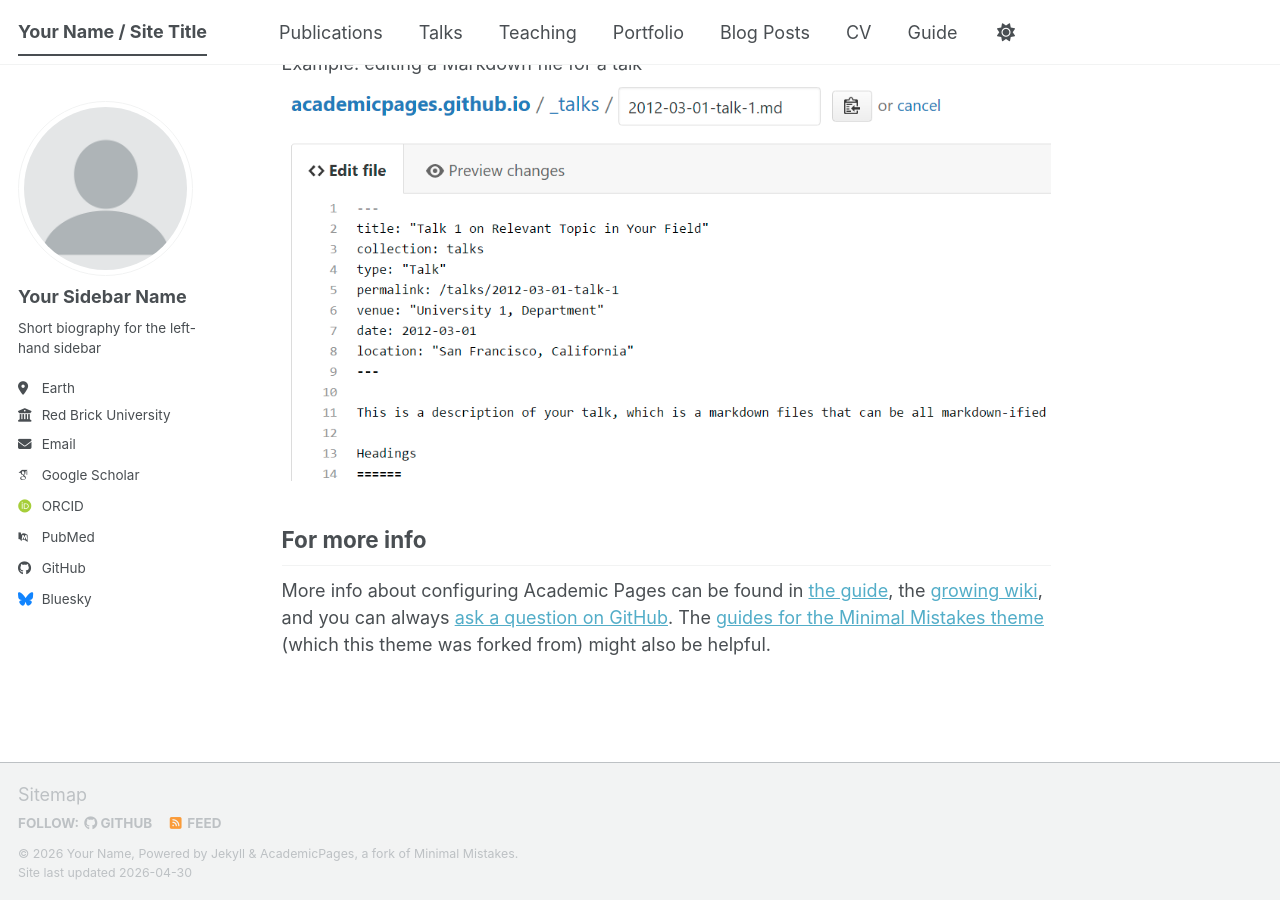
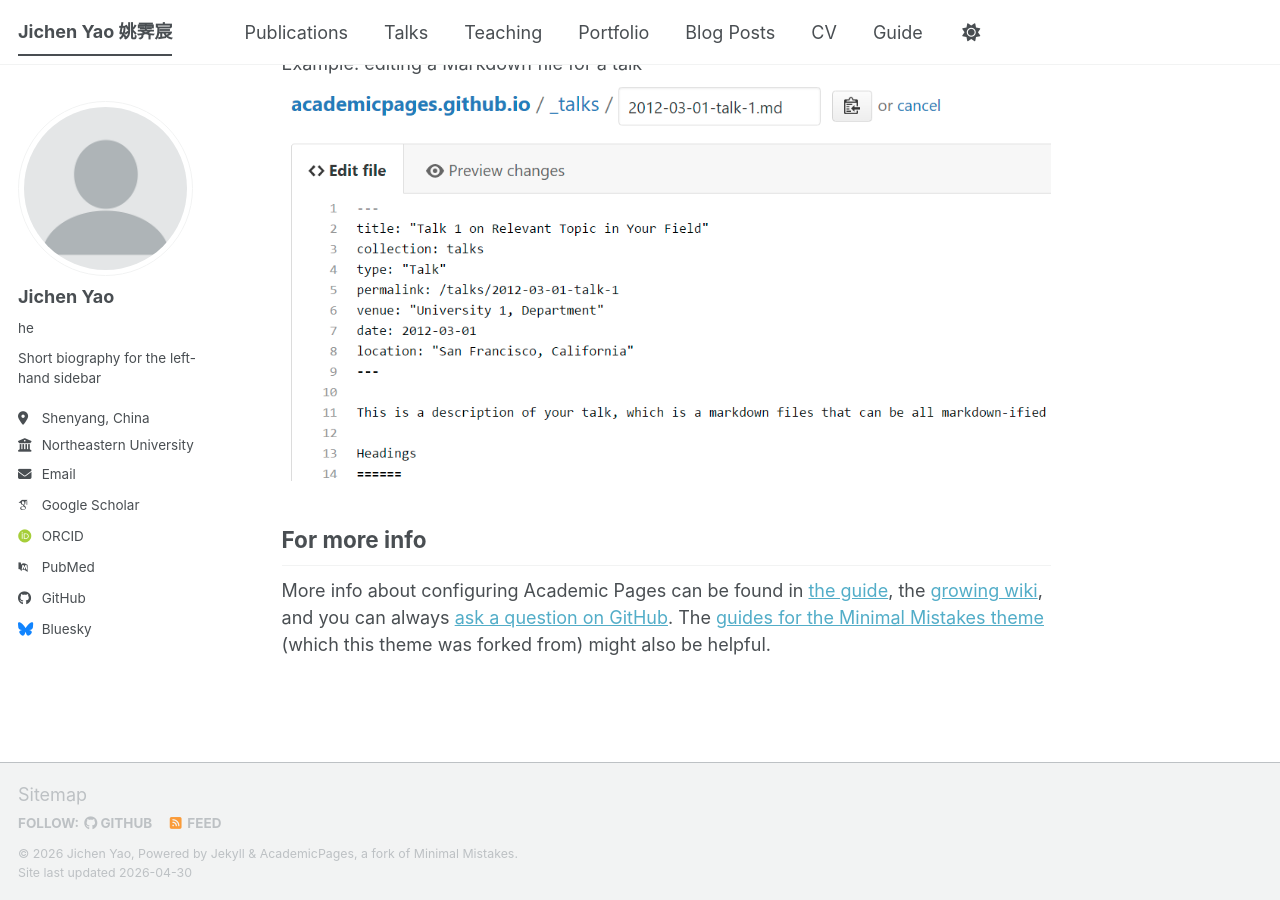
Before and after one commit to Coolgoat007/Coolgoat007.github.io, a Jekyll site: the page built from _pages/about.md, in a window 1280 px wide and 900 px high, scrolled down 2720 px. Built offline with Jekyll 4.4.1, drawn with Linux system fonts in a browser that asks for light colours; some web fonts are replaced; a script bundle is joined from its source files by our own code; library files that are not in the unit come from our copies.

Commit message:
Update personal information in _config.yml

```diff
--- a/_config.yml
+++ b/_config.yml
@@ -9,11 +9,11 @@
 # Basic Site Settings
 locale                   : "en-US"
 site_theme               : "default" # The available themes options are "default", "air", "sunrise", "mint", "dirt" and "contrast"
-title                    : "Your Name / Site Title"
+title                    : "Jichen Yao 姚霁宸"
 title_separator          : "-"
-name                     : &name "Your Name"
+name                     : &name "Jichen Yao"
 description              : &description "Your Name's academic portfolio"   # Update this with a general description of your site, this is the default if not overridden by a page
-url                      : https://academicpages.github.io # The base hostname & protocol for your site e.g. "https://[your GitHub username].github.io",
+url                      : https://coolgoat007.github.io # The base hostname & protocol for your site e.g. "https://[your GitHub username].github.io",
                                                            # or if you already have some other page hosted on Github then use "https://[your GitHub username].github.io/[Your Repo Name]"
 baseurl                  : "" # the subpath of your site, e.g. "/blog"
 repository               : "academicpages/academicpages.github.io"
@@ -24,13 +24,13 @@ repository               : "academicpages/academicpages.github.io"
 author:
   # Biographic information
   avatar           : "profile.png"
-  name             : "Your Sidebar Name"
-  pronouns         : # example: "she/her"
+  name             : "Jichen Yao"
+  pronouns         : "he" # example: "she/her"
   bio              : "Short biography for the left-hand sidebar"
-  location         : "Earth"
-  employer         : "Red Brick University"
+  location         : "Shenyang, China"
+  employer         : "Northeastern University"
   uri              : # URL
-  email            : "none@example.org"
+  email            : "yaojc825@163.com"
 
   # Academic websites
   academia         : # URL
```
